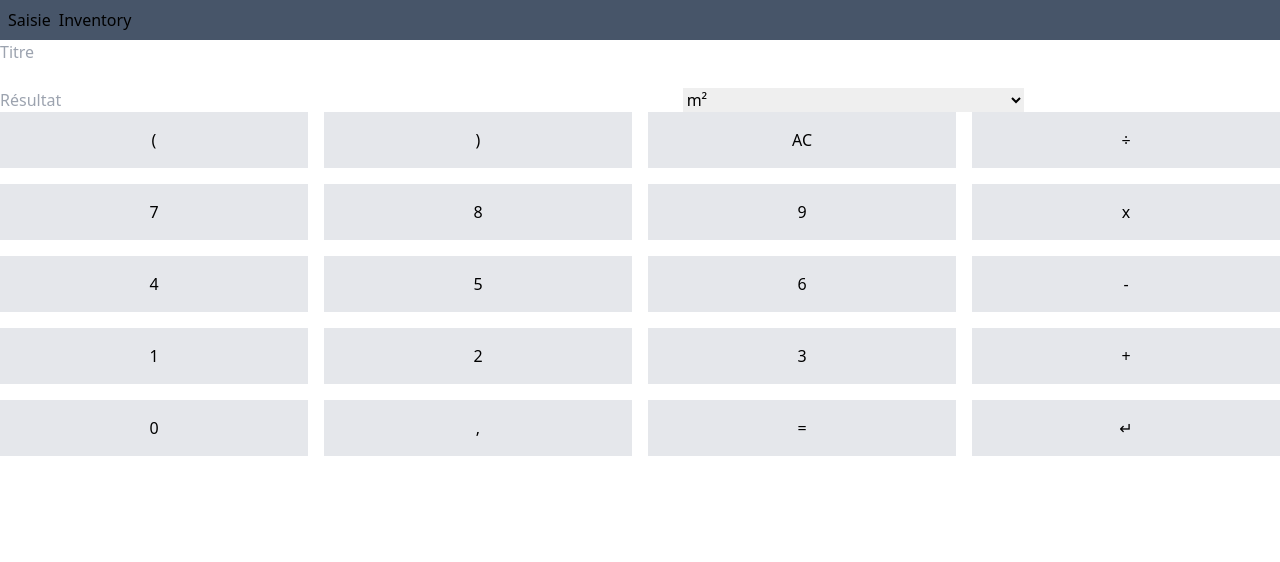
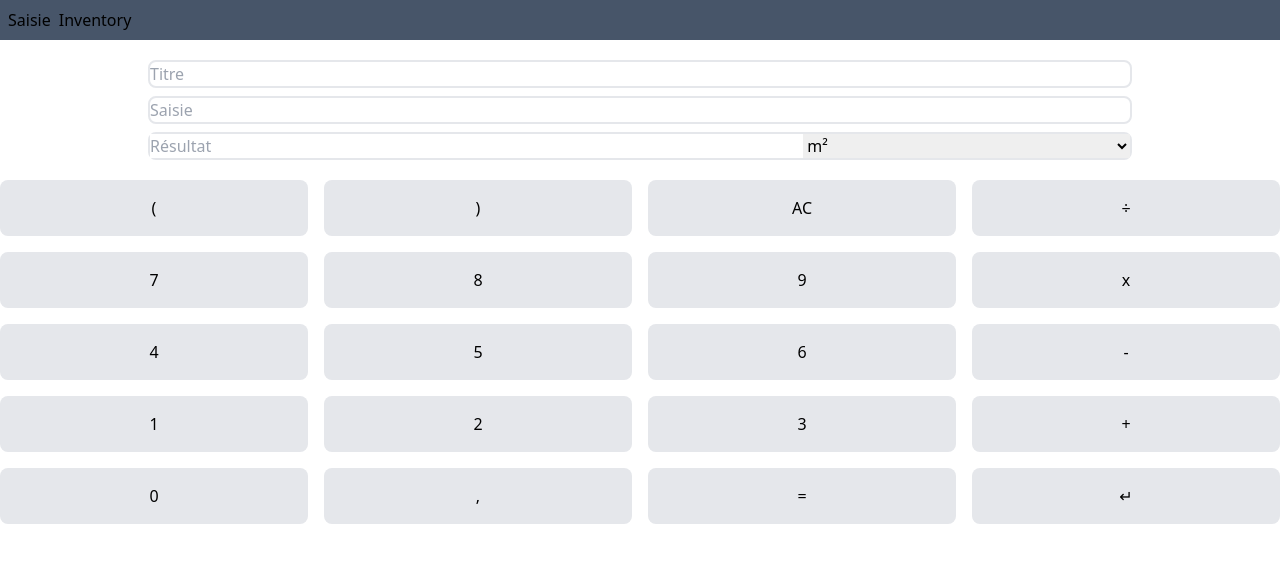
Before and after one commit to HugoClemt/inventory, an Angular app: page /saisie in a window 1280 px wide. Shown: the top 562 px of the page. Built offline with nearby package versions, Linux system fonts and the light colour scheme.

Commit message:
enregistrement data en LocalStorage + affichage dans le component inventory du tableau

```diff
--- /dev/null
+++ b/src/app/data.service.ts
@@ -0,0 +1,43 @@
+import { Injectable } from '@angular/core';
+import { BehaviorSubject, Observable } from 'rxjs';
+import { Data } from './interface/data';
+
+@Injectable({
+  providedIn: 'root'
+})
+export class DataService {
+  private data: Data[] = [];
+  private dataSubject: BehaviorSubject<Data[]> = new BehaviorSubject(this.data);
+
+  constructor() {
+    this.loadDataFromLocalStorage();
+   }
+
+  getData(): Observable<Data[]> {
+    return this.dataSubject.asObservable();
+  }
+
+  addData(newData: Data): void {
+    this.data.push(newData);
+    this.saveDataToLocalStorage();
+    localStorage.setItem('savedData', JSON.stringify(this.data));
+  }
+
+  private saveDataToLocalStorage(): void {
+    localStorage.setItem('savedData', JSON.stringify(this.data));
+  }
+
+  private loadDataFromLocalStorage(): void {
+    const savedData = localStorage.getItem('savedData');
+    if (savedData) {
+      this.data = JSON.parse(savedData);
+      this.dataSubject.next(this.data);
+    }
+  }
+
+  updateData(newData: Data): void {
+    this.data = { ...this.data, ...newData };
+    this.dataSubject.next(this.data);
+    localStorage.setItem('savedData', JSON.stringify(this.data));
+  }
+}
--- /dev/null
+++ b/src/app/interface/data.ts
@@ -0,0 +1,5 @@
+export interface Data {
+    title: string;
+    calculate: string;
+    selectedUnity: string;
+  }
--- a/src/app/inventory/inventory.component.html
+++ b/src/app/inventory/inventory.component.html
@@ -0,0 +1,18 @@
+<div class="container mx-auto">
+    <table class="table w-full">
+        <thead>
+            <tr class="flex justify-center">
+                <th class="px-4 py-2">Title</th>
+                <th class="px-4 py-2">Quantité</th>
+            </tr>
+        </thead>
+        <tbody>
+            @for( item of data; track $index){
+                <tr class="p-5 border-solid rounded-lg flex justify-center">
+                    <td class="px-4 py-2">{{item.title}}</td>
+                    <td class="px-4 py-2">{{item.calculate}}</td>
+                </tr>
+            }
+        </tbody>
+    </table>
+</div>
--- a/src/app/inventory/inventory.component.ts
+++ b/src/app/inventory/inventory.component.ts
@@ -1,12 +1,26 @@
-import { Component } from '@angular/core';
+import { CommonModule } from '@angular/common';
+import { Component, OnInit } from '@angular/core';
+import { DataService } from '../data.service';
+import { Data } from '../interface/data';
 
 @Component({
   selector: 'app-inventory',
   standalone: true,
-  imports: [],
+  imports: [CommonModule],
   templateUrl: './inventory.component.html',
   styleUrl: './inventory.component.scss'
 })
-export class InventoryComponent {
+export class InventoryComponent implements OnInit{
+
+  data: Data[] = [];
+
+  constructor(private dataService: DataService) {}
+
+
+  ngOnInit(): void {
+    this.dataService.getData().subscribe(data => {
+      this.data = data;
+    });
+  }
 
 }
--- a/src/app/saisie/saisie.component.html
+++ b/src/app/saisie/saisie.component.html
@@ -1,11 +1,11 @@
-<div class="container-saisie w-4/5 h-3/4">
+<div class="container-saisie mx-auto p-5 w-4/5 h-3/4">
   <div class="title-saisie">
-    <input type="text" class="input-title w-full" placeholder="Titre"/>
+    <input type="text" class="input-title w-full border-solid border-2 rounded-lg" [(ngModel)]="title" placeholder="Titre"/>
   </div>
-  <div class="saisie">
-    <input type="text" class="input-saisie w-full" #saisieInput [(ngModel)]="calculate"/>
+  <div class="saisie mt-2">
+    <input type="text" class="input-saisie w-full border-solid border-2 rounded-lg" #saisieInput [(ngModel)]="calculate" placeholder="Saisie"/>
   </div>
-  <div class="resultat d-flex">
+  <div class="resultat d-flex border-solid border-2 rounded-lg mt-2">
     <input type="text" class="input-resultat w-2/3" [value]="calculate" placeholder="Résultat" />
     <select class="input-unity w-1/3" [(ngModel)]="selectedUnity">
       <option value="unity1">m²</option>
@@ -18,28 +18,28 @@
 </div>
 
 <div class="grid grid-cols-4 gap-4 ">
-    <button class="bg-gray-200 p-4" (click)="appendToSaisie('(')">(</button>
-    <button class="bg-gray-200 p-4" (click)="appendToSaisie(')')">)</button>
-    <button class="bg-gray-200 p-4" (click)="clearSaisie()">AC</button>
-    <button class="bg-gray-200 p-4" (click)="appendToSaisie('/')">÷</button>
+    <button class="bg-gray-200 p-4 rounded-lg" (click)="appendToSaisie('(')">(</button>
+    <button class="bg-gray-200 p-4 rounded-lg" (click)="appendToSaisie(')')">)</button>
+    <button class="bg-gray-200 p-4 rounded-lg" (click)="clearSaisie()">AC</button>
+    <button class="bg-gray-200 p-4 rounded-lg" (click)="appendToSaisie('/')">÷</button>
 
-    <button class="bg-gray-200 p-4" (click)="appendToSaisie('7')">7</button>
-    <button class="bg-gray-200 p-4" (click)="appendToSaisie('8')">8</button>
-    <button class="bg-gray-200 p-4" (click)="appendToSaisie('9')">9</button>
-    <button class="bg-gray-200 p-4" (click)="appendToSaisie('*')">x</button>
+    <button class="bg-gray-200 p-4 rounded-lg" (click)="appendToSaisie('7')">7</button>
+    <button class="bg-gray-200 p-4 rounded-lg" (click)="appendToSaisie('8')">8</button>
+    <button class="bg-gray-200 p-4 rounded-lg" (click)="appendToSaisie('9')">9</button>
+    <button class="bg-gray-200 p-4 rounded-lg" (click)="appendToSaisie('*')">x</button>
 
-    <button class="bg-gray-200 p-4" (click)="appendToSaisie('4')">4</button>
-    <button class="bg-gray-200 p-4" (click)="appendToSaisie('5')">5</button>
-    <button class="bg-gray-200 p-4" (click)="appendToSaisie('6')">6</button>
-    <button class="bg-gray-200 p-4" (click)="appendToSaisie('-')">-</button>
+    <button class="bg-gray-200 p-4 rounded-lg" (click)="appendToSaisie('4')">4</button>
+    <button class="bg-gray-200 p-4 rounded-lg" (click)="appendToSaisie('5')">5</button>
+    <button class="bg-gray-200 p-4 rounded-lg" (click)="appendToSaisie('6')">6</button>
+    <button class="bg-gray-200 p-4 rounded-lg" (click)="appendToSaisie('-')">-</button>
 
-    <button class="bg-gray-200 p-4" (click)="appendToSaisie('1')">1</button>
-    <button class="bg-gray-200 p-4" (click)="appendToSaisie('2')">2</button>
-    <button class="bg-gray-200 p-4" (click)="appendToSaisie('3')">3</button>
-    <button class="bg-gray-200 p-4" (click)="appendToSaisie('+')">+</button>
+    <button class="bg-gray-200 p-4 rounded-lg" (click)="appendToSaisie('1')">1</button>
+    <button class="bg-gray-200 p-4 rounded-lg" (click)="appendToSaisie('2')">2</button>
+    <button class="bg-gray-200 p-4 rounded-lg" (click)="appendToSaisie('3')">3</button>
+    <button class="bg-gray-200 p-4 rounded-lg" (click)="appendToSaisie('+')">+</button>
 
-    <button class="bg-gray-200 p-4" (click)="appendToSaisie('0')">0</button>
-    <button class="bg-gray-200 p-4" (click)="appendToSaisie(',')">,</button>
-    <button class="bg-gray-200 p-4" (click)="calculateResult()">=</button>
-    <button class="bg-gray-200 p-4">↵</button>
+    <button class="bg-gray-200 p-4 rounded-lg" (click)="appendToSaisie('0')">0</button>
+    <button class="bg-gray-200 p-4 rounded-lg" (click)="appendToSaisie(',')">,</button>
+    <button class="bg-gray-200 p-4 rounded-lg" (click)="calculateResult()">=</button>
+    <button class="bg-gray-200 p-4 rounded-lg" (click)="ValidateSaisie()">↵</button>
 </div>
--- a/src/app/saisie/saisie.component.ts
+++ b/src/app/saisie/saisie.component.ts
@@ -1,18 +1,27 @@
 import { Component, ElementRef, ViewChild } from '@angular/core';
 import { FormsModule } from '@angular/forms';
+import { DataService } from '../data.service';
 
 @Component({
   selector: 'app-saisie',
   standalone: true,
   imports: [FormsModule],
   templateUrl: './saisie.component.html',
-  styleUrl: './saisie.component.scss'
+  styleUrls: ['./saisie.component.scss']
 })
 export class SaisieComponent {
 
   @ViewChild('saisieInput', { static: true }) saisieInput!: ElementRef<HTMLInputElement>;
-  calculate: string = "";
-  selectedUnity: string = 'unity1';
+
+  title: string;
+  calculate: string;
+  selectedUnity: string;
+
+  constructor(private dataService: DataService) {
+    this.title = '';
+    this.calculate = '';
+    this.selectedUnity = 'unity1';
+  }
 
   appendToSaisie(value: string) {
     const currentInputValue = this.saisieInput.nativeElement.value;
@@ -33,4 +42,20 @@ export class SaisieComponent {
     }
   }
 
+  ValidateSaisie() {
+    const newData = { title: this.title, calculate: this.calculate, selectedUnity: this.selectedUnity };
+    this.dataService.addData(newData);
+    this.clearSaisie();
+    console.log('ValidateSaisie');
+    console.log('Titre:', this.title);
+    console.log('Résultat:', this.calculate);
+    console.log('Unité:', this.selectedUnity);
+  }
+
+  sendData() {
+    const newData = { title: this.title, calculate: this.calculate, selectedUnity: this.selectedUnity };
+    this.dataService.addData(newData);
+    this.clearSaisie();
+  }
+
 }
```
Also changed, not shown: 1 other file (tests, documents, lock files or other folders).
